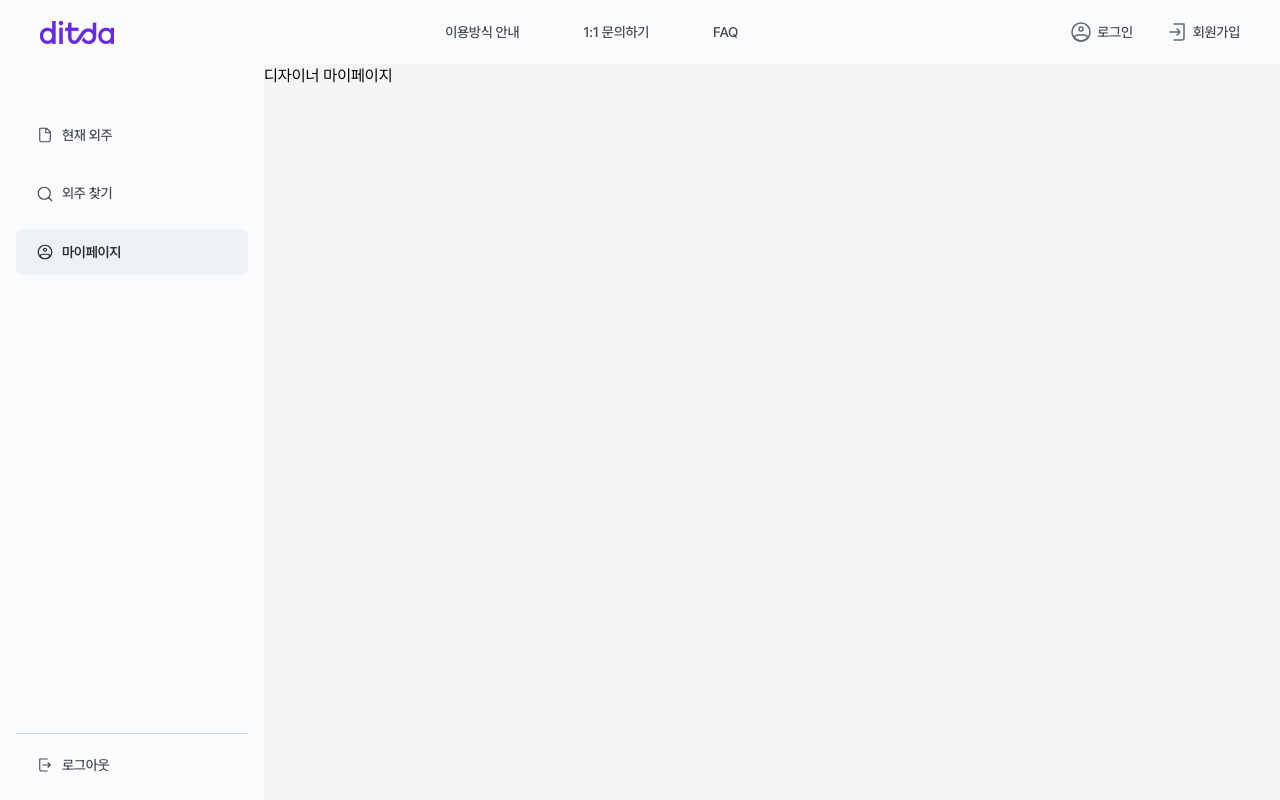
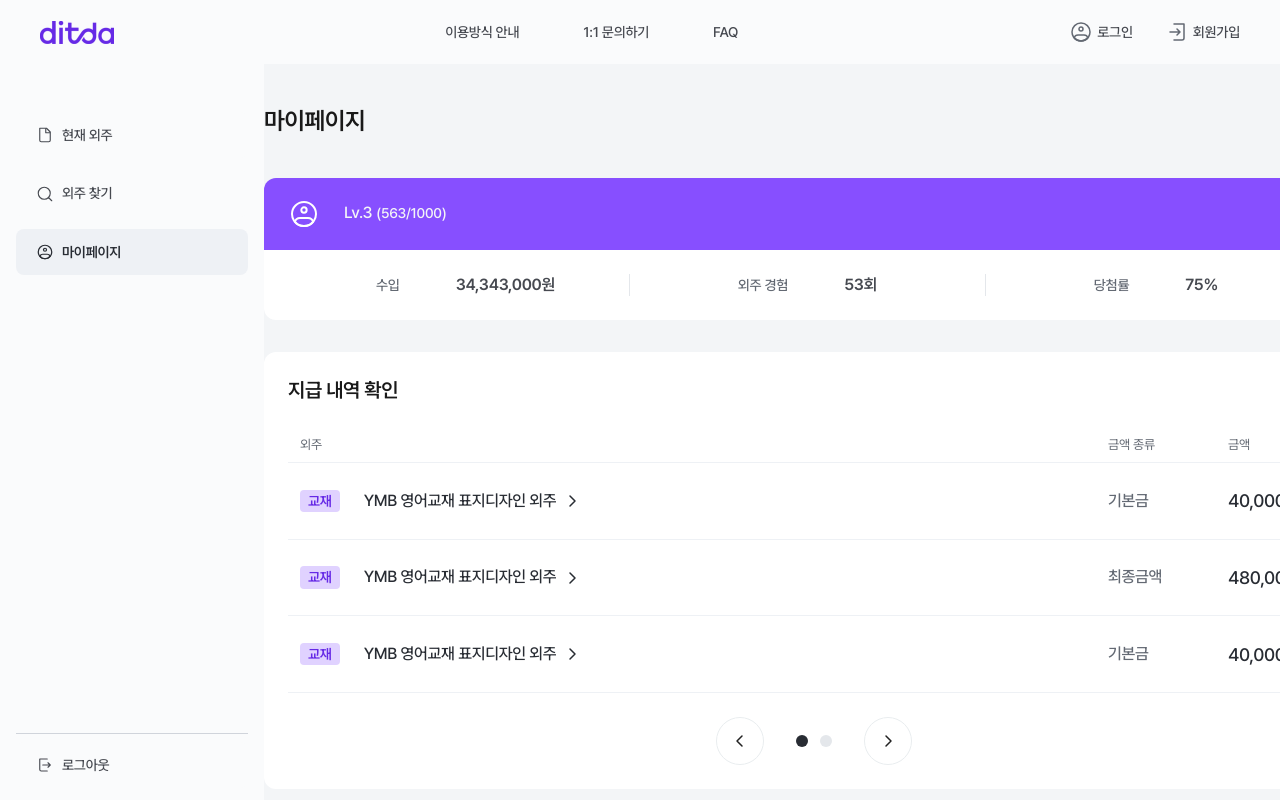
Before and after one commit to ditdaOfficial/Ditda-Frontend, a Next.js app: page /designer/my in a window 1280 px wide. Built offline with nearby package versions, Linux system fonts and the light colour scheme; no server answers.

Commit message:
#48 [FEAT] 디자이너 마이페이지 퍼블리싱

```diff
--- a/src/app/designer/(withSidebar)/my/page.tsx
+++ b/src/app/designer/(withSidebar)/my/page.tsx
@@ -1,5 +1,21 @@
-const page = () => {
-  return <div>디자이너 마이페이지</div>;
+import { cookies } from "next/headers";
+
+import { MyInfoSection, PaymentHistorySection } from "@/widgets/designer/my";
+
+const page = async () => {
+  const cookieStore = await cookies();
+  const name = cookieStore.get("userName")?.value ?? "";
+  const displayName = name;
+
+  return (
+    <div className="mx-auto flex w-275 flex-col items-start gap-10 pt-10 pb-14">
+      <h1 className="text-title2-sb w-full text-left text-black">마이페이지</h1>
+      <div className="flex w-full flex-col gap-8">
+        <MyInfoSection name={displayName} />
+        <PaymentHistorySection />
+      </div>
+    </div>
+  );
 };
 
 export default page;
--- /dev/null
+++ b/src/features/designer/my/index.ts
@@ -0,0 +1,3 @@
+export { default as PaymentHistoryHeader } from "./ui/PaymentHistoryHeader";
+export type { PaymentHistory } from "./ui/PaymentHistoryRow";
+export { default as PaymentHistoryRow } from "./ui/PaymentHistoryRow";
--- /dev/null
+++ b/src/features/designer/my/ui/PaymentHistoryHeader.tsx
@@ -0,0 +1,13 @@
+const PaymentHistoryHeader = () => {
+  return (
+    <div className="border-b-gray-20 flex items-center justify-between border-b px-3 py-2">
+      <p className="text-caption1-r text-gray-70">외주</p>
+      <div className="flex items-center gap-16">
+        <p className="text-caption1-r text-gray-70 w-14">금액 종류</p>
+        <p className="text-caption1-r text-gray-70 w-25">금액</p>
+      </div>
+    </div>
+  );
+};
+
+export default PaymentHistoryHeader;
--- /dev/null
+++ b/src/features/designer/my/ui/PaymentHistoryRow.tsx
@@ -0,0 +1,32 @@
+import { ArrowRightIcon } from "@/shared/assets/icons";
+import Badge from "@/shared/ui/Badge";
+
+export type PaymentHistory = {
+  id: number;
+  category: "교재";
+  title: string;
+  amountType: "기본금" | "최종금액";
+  amount: number;
+};
+
+const formatPrice = (amount: number) => `${amount.toLocaleString()}원`;
+
+const PaymentHistoryRow = ({ item }: { item: PaymentHistory }) => {
+  return (
+    <div className="border-b-gray-20 flex h-19.25 items-center justify-between border-b px-3 py-5">
+      <div className="flex items-center gap-6">
+        <Badge variant={item.category} />
+        <div className="text-gray-90 flex items-center gap-1">
+          <p className="text-heading3-m truncate">{item.title}</p>
+          <ArrowRightIcon className="size-6 shrink-0 cursor-pointer" />
+        </div>
+      </div>
+      <div className="flex items-center gap-16">
+        <p className="text-heading3-m text-gray-70 w-14">{item.amountType}</p>
+        <p className="text-heading2-m text-gray-90 w-25">{formatPrice(item.amount)}</p>
+      </div>
+    </div>
+  );
+};
+
+export default PaymentHistoryRow;
--- /dev/null
+++ b/src/widgets/designer/my/config/my.ts
@@ -0,0 +1 @@
+export const PAYMENT_HISTORY_ITEMS_PER_PAGE = 3;
--- /dev/null
+++ b/src/widgets/designer/my/index.ts
@@ -0,0 +1,2 @@
+export { default as MyInfoSection } from "./ui/MyInfoSection";
+export { default as PaymentHistorySection } from "./ui/PaymentHistorySection";
--- /dev/null
+++ b/src/widgets/designer/my/ui/MyInfoSection.tsx
@@ -0,0 +1,57 @@
+import { ProfileCircleIcon } from "@/shared/assets/icons";
+
+const designerLEVEL = {
+  level: "Lv.3",
+  experience: "563/1000",
+};
+
+const designerStats = [
+  { label: "수입", value: "34,343,000원" },
+  { label: "외주 경험", value: "53회" },
+  { label: "당첨률", value: "75%" },
+];
+
+interface MyInfoSectionProps {
+  name: string;
+}
+
+const MyInfoSection = ({ name }: MyInfoSectionProps) => {
+  return (
+    <section className="w-full">
+      <div className="rounded-t-12 flex items-center bg-purple-50 px-6 py-5">
+        <div className="flex items-center gap-4">
+          <ProfileCircleIcon className="size-8 shrink-0 text-white" />
+          <div className="flex items-center gap-2">
+            <p className="text-heading2-sb text-white">{name}</p>
+            <div className="flex items-center gap-1">
+              <p className="text-heading3-m text-gray-10">{designerLEVEL.level}</p>
+              <p className="text-body2-m text-gray-10">({designerLEVEL.experience})</p>
+            </div>
+          </div>
+        </div>
+      </div>
+      <div className="rounded-b-12 flex items-center bg-white px-16 py-6">
+        <div className="flex w-full items-center justify-between">
+          <div className="flex items-center px-12">
+            <div className="flex items-center gap-14">
+              <p className="text-body2-m text-gray-70">{designerStats[0].label}</p>
+              <p className="text-heading3-sb text-gray-80">{designerStats[0].value}</p>
+            </div>
+          </div>
+          <div className="border-gray-30 self-stretch border-l" />
+          <div className="flex items-center justify-center gap-14 px-20.5">
+            <p className="text-body2-m text-gray-70">{designerStats[1].label}</p>
+            <p className="text-heading3-sb text-gray-80">{designerStats[1].value}</p>
+          </div>
+          <div className="border-gray-30 self-stretch border-l" />
+          <div className="flex items-center justify-center gap-14 px-20.5">
+            <p className="text-body2-m text-gray-70">{designerStats[2].label}</p>
+            <p className="text-heading3-sb text-gray-80">{designerStats[2].value}</p>
+          </div>
+        </div>
+      </div>
+    </section>
+  );
+};
+
+export default MyInfoSection;
--- /dev/null
+++ b/src/widgets/designer/my/ui/PaymentHistorySection.tsx
@@ -0,0 +1,85 @@
+"use client";
+
+import {
+  type PaymentHistory,
+  PaymentHistoryHeader,
+  PaymentHistoryRow,
+} from "@/features/designer/my";
+import { NextButton, PrevButton } from "@/shared/assets/icons";
+import usePagination from "@/shared/lib/hooks/usePagination";
+import PageIndicator from "@/shared/ui/PageIndicator";
+import { PAYMENT_HISTORY_ITEMS_PER_PAGE } from "@/widgets/designer/my/config/my";
+
+const paymentHistories: PaymentHistory[] = [
+  {
+    id: 1,
+    category: "교재",
+    title: "YMB 영어교재 표지디자인 외주",
+    amountType: "기본금",
+    amount: 40000,
+  },
+  {
+    id: 2,
+    category: "교재",
+    title: "YMB 영어교재 표지디자인 외주",
+    amountType: "최종금액",
+    amount: 480000,
+  },
+  {
+    id: 3,
+    category: "교재",
+    title: "YMB 영어교재 표지디자인 외주",
+    amountType: "기본금",
+    amount: 40000,
+  },
+  {
+    id: 4,
+    category: "교재",
+    title: "YMB 영어교재 표지디자인 외주",
+    amountType: "최종금액",
+    amount: 320000,
+  },
+  {
+    id: 5,
+    category: "교재",
+    title: "YMB 영어교재 표지디자인 외주",
+    amountType: "기본금",
+    amount: 50000,
+  },
+];
+
+const PaymentHistorySection = () => {
+  const { current, totalPages, pageItems, handlePrev, handleNext } = usePagination<PaymentHistory>(
+    paymentHistories,
+    PAYMENT_HISTORY_ITEMS_PER_PAGE,
+  );
+
+  return (
+    <section className="rounded-12 flex h-109.25 w-full flex-col gap-6 bg-white p-6">
+      <h2 className="text-heading1-sb text-black">지급 내역 확인</h2>
+      <div className="flex flex-1 flex-col gap-6">
+        <div className="flex h-66.25 flex-col">
+          <PaymentHistoryHeader />
+
+          {pageItems.length === 0 ? (
+            <div className="flex flex-1 items-center justify-center">
+              <p className="text-heading3-m text-gray-60">진행된 외주가 없습니다</p>
+            </div>
+          ) : (
+            pageItems.map(history => <PaymentHistoryRow key={history.id} item={history} />)
+          )}
+        </div>
+
+        {pageItems.length > 0 && (
+          <div className="flex items-center justify-center gap-8">
+            <PrevButton className="size-12 cursor-pointer" onClick={handlePrev} />
+            <PageIndicator total={totalPages} current={current} variant="my" />
+            <NextButton className="size-12 cursor-pointer" onClick={handleNext} />
+          </div>
+        )}
+      </div>
+    </section>
+  );
+};
+
+export default PaymentHistorySection;
```
